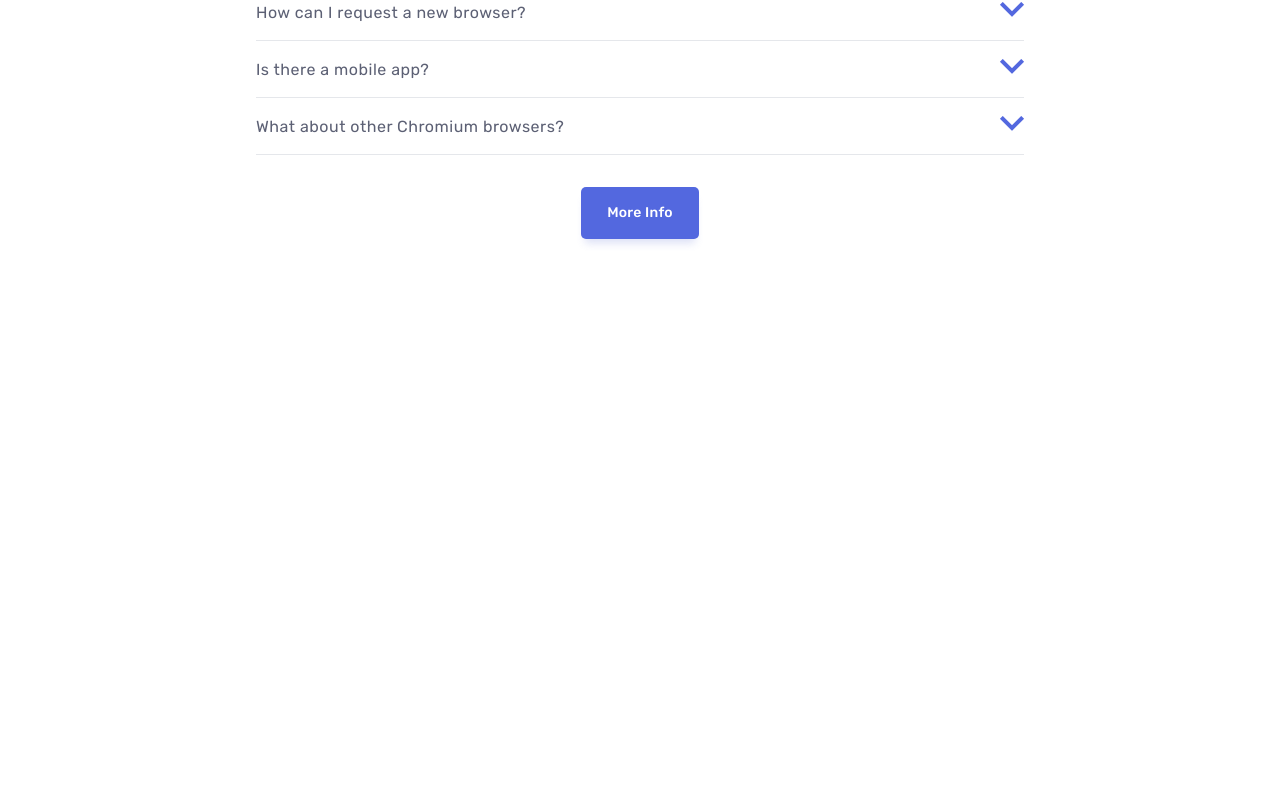
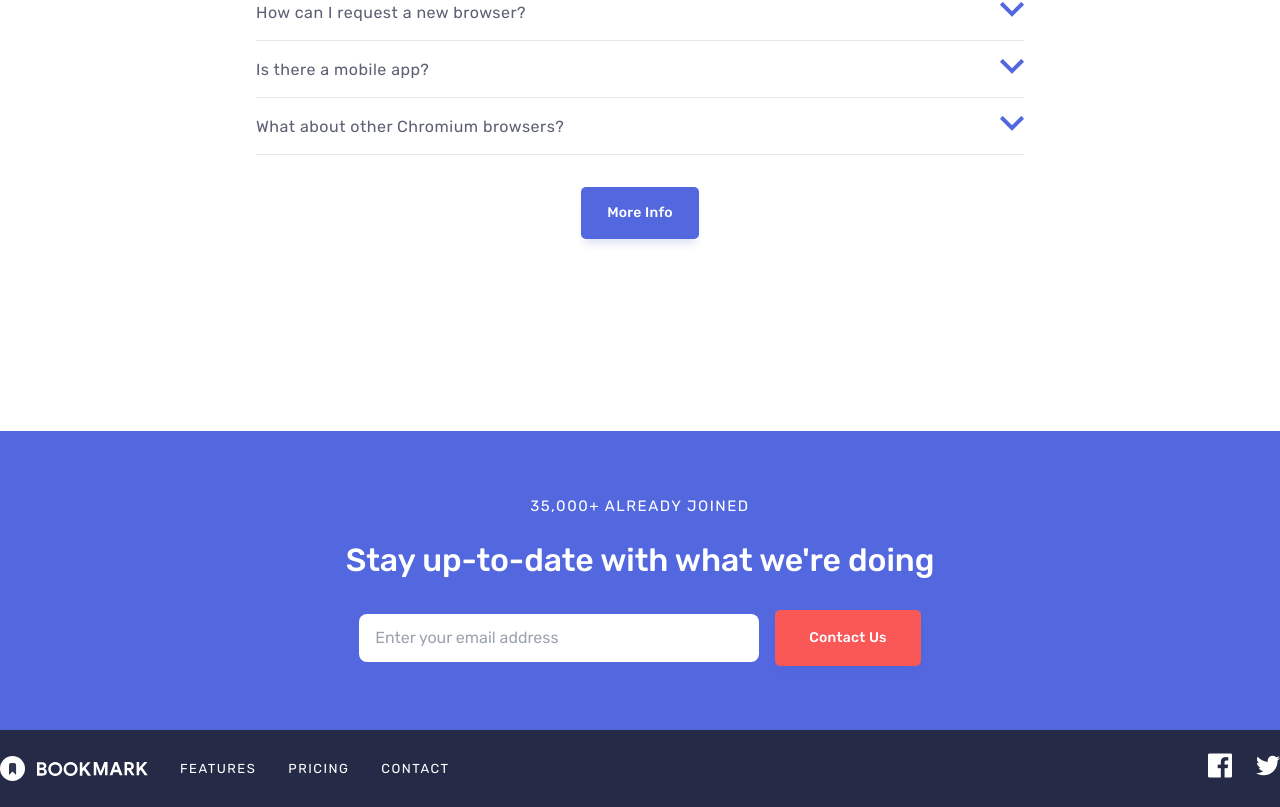
Before and after one commit to cornelber/bookmark-react-ts, a React (Vite) app: page / in a window 1280 px wide. Shown: the part 2834-3641 px from the top of the page. Before the commit the page ends 3265 px from the top, so only its background shows below. Built offline with nearby package versions, Linux system fonts and the light colour scheme.

Commit message:
initial implementation of Footer

```diff
--- /dev/null
+++ b/src/components/EmailSubscriptionSection.tsx
@@ -0,0 +1,69 @@
+import React, { useState } from "react";
+import { Button } from "./Button";
+import clx from "classnames";
+
+const EmailSubscriptionSection = () => {
+  const [email, setEmail] = useState("");
+  const [isEmailValid, setIsEmailValid] = useState(true);
+  const [errorMessage, setErrorMessage] = useState("");
+
+  const handleSubmit = (e: React.FormEvent) => {
+    e.preventDefault();
+
+    const emailRegex = /^[^\s@]+@[^\s@]+\.[^\s@]+$/;
+    if (!emailRegex.test(email)) {
+      setIsEmailValid(false);
+      setErrorMessage("Whoops, make sure it's an email");
+    } else {
+      setIsEmailValid(true);
+      setErrorMessage("");
+      // Handle the form submission (e.g., send the email to the server)
+    }
+  };
+
+  return (
+    <section className="bg-primary-blue py-16 text-center text-white">
+      <div className="max-w-3xl mx-auto">
+        <p className="uppercase tracking-wider text-sm mb-4">35,000+ already joined</p>
+        <h2 className="text-3xl font-medium mb-6">Stay up-to-date with what we're doing</h2>
+
+        <form
+          onSubmit={handleSubmit}
+          className="flex flex-col sm:flex-row justify-center items-start sm:items-center gap-4 mx-auto"
+        >
+          <div className="relative w-full sm:w-auto">
+            <input
+              type="text"
+              className={clx(
+                "w-full sm:w-[400px] h-12 px-4 rounded-lg outline-none",
+                "transition-colors duration-300",
+                {
+                  "border border-primary-red bg-white text-secondary-dark": !isEmailValid,
+                  "border-transparent bg-white text-secondary-dark": isEmailValid,
+                }
+              )}
+              placeholder="Enter your email address"
+              value={email}
+              onChange={(e) => setEmail(e.target.value)}
+            />
+            {!isEmailValid && (
+              <span className="absolute right-4 top-1/2 transform -translate-y-1/2 text-primary-red">
+                <i className="icon-icon-error"></i>
+              </span>
+            )}
+            {!isEmailValid && (
+              <p className="text-primary-red text-sm mt-1">{errorMessage}</p>
+            )}
+          </div>
+
+          <Button
+            text="Contact Us"
+            btnType="accent"
+          />
+        </form>
+      </div>
+    </section>
+  );
+};
+
+export default EmailSubscriptionSection;
--- a/src/components/icons/BookmarkLogo.tsx
+++ b/src/components/icons/BookmarkLogo.tsx
@@ -1,7 +1,7 @@
 import { Link } from "react-router-dom";
 
 interface BookmarkLogoProps {
-  isMenuOpen: boolean;
+  isMenuOpen?: boolean;
   className?: string;
 }
 
--- /dev/null
+++ b/src/layouts/Footer.tsx
@@ -0,0 +1,37 @@
+import React from "react";
+import { Link } from "react-router-dom";
+import { BookmarkLogo } from "../components/icons/BookmarkLogo";
+import EmailSubscriptionSection from "../components/EmailSubscriptionSection";
+
+const Footer = () => {
+    const commonIconClasses = 'text-icon text-icon-white hover:text-icon-red transition-colors duration-300'
+
+  return (
+    <footer className="bg-secondary-dark text-white">
+        <EmailSubscriptionSection />
+      <div className="container mx-auto py-6 flex justify-between items-center flex-col md:flex-row">
+        <div className="flex flex-col md:flex-row items-center md:space-x-8">
+          <Link to="/" className="flex items-center space-x-2 mb-6 md:mb-0">
+            <BookmarkLogo isMenuOpen={true} />
+          </Link>
+          <nav className="flex space-x-8 text-xs uppercase">
+            <Link to="/" className="hover:text-primary-red">Features</Link>
+            <Link to="/" className="hover:text-primary-red">Pricing</Link>
+            <Link to="/" className="hover:text-primary-red">Contact</Link>
+          </nav>
+        </div>
+
+        <div className="flex space-x-6">
+          <a href="https://www.facebook.com" target="_blank" rel="noopener noreferrer" aria-label="Facebook">
+          <i className={`icon-icon-facebook ${commonIconClasses}`}></i>
+          </a>
+          <a href="https://x.com/" target="_blank" rel="noopener noreferrer" aria-label="Twitter">
+            <i className={`icon-icon-twitter ${commonIconClasses}`}></i>
+          </a>
+        </div>
+      </div>
+    </footer>
+  );
+};
+
+export default Footer;
--- a/src/layouts/Layout.tsx
+++ b/src/layouts/Layout.tsx
@@ -1,5 +1,6 @@
 import React, { ReactNode } from "react";
 import clx from "classnames";
+import Footer from "./Footer";
 
 interface LayoutProps {
   children: ReactNode;
@@ -9,11 +10,14 @@ interface LayoutProps {
 const Layout = ({ children, className }: LayoutProps) => {
   const containerClassNames = clx("container mx-auto px-6", className);
   return (
-    <main className="overflow-x-hidden">
-      <div className={containerClassNames}>
-        {children}
-      </div>
-    </main>
+    <>
+      <main className="overflow-x-hidden">
+        <div className={containerClassNames}>
+          {children}
+        </div>
+      </main>
+      <Footer />
+    </>
   );
 };
 
```
